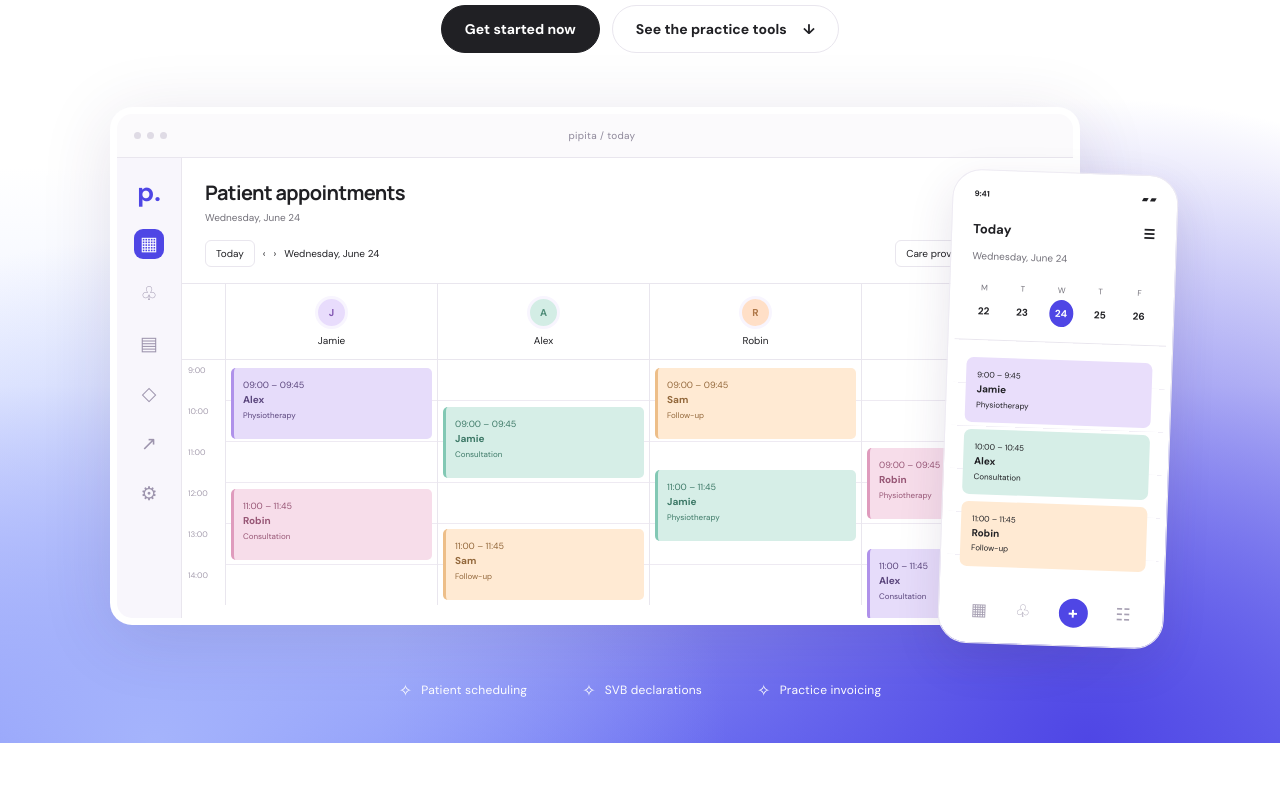
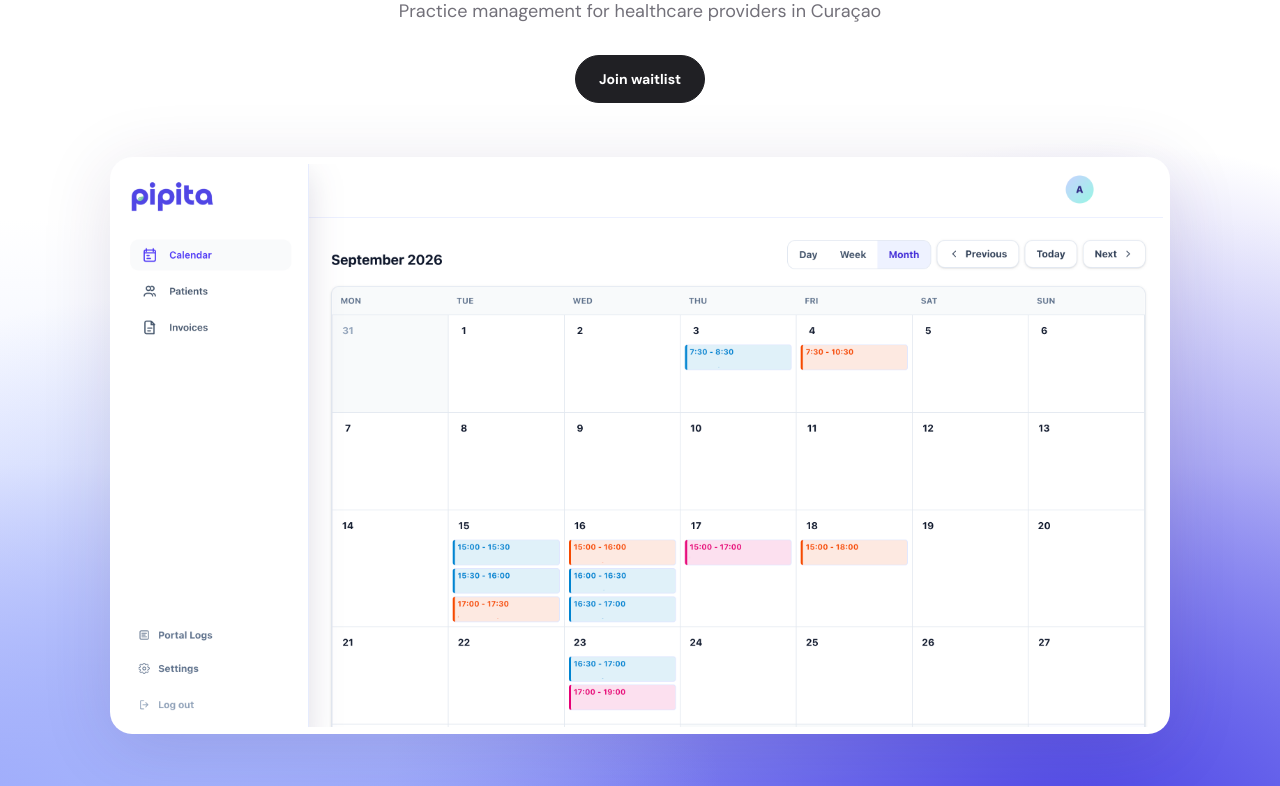
Before and after one commit to kyaralucas/pipita-web, a plain HTML site: page index.html in a window 1280 px wide. Shown: the part 339-1125 px from the top of the page. Drawn offline with Linux system fonts and the light colour scheme.

Commit message:
small changes

```diff
--- a/script.js
+++ b/script.js
@@ -1,7 +1,7 @@
 // Product copy adapted from the user-provided Pipita - Description.pdf.
 // App screens remain illustrative placeholders; Papiamentu is a draft translation.
-// Set signupUrl to the real HTTPS onboarding URL when it is available.
-const config = { signupUrl: '' };
+// All waitlist calls to action open this form in a new tab.
+const config = { signupUrl: 'https://forms.gle/rq7XEZfbXZM7J39H9' };
 const translations = {
   "en": {
     "title": "Pipita — Practice management software for Curaçao",
@@ -10,18 +10,14 @@ const translations = {
       "Practice tools",
       "FAQ"
     ],
-    "start": "Get started now",
+    "start": "Join waitlist",
     "explore": "See the practice tools",
     "eyebrow": "Practice management software for Curaçao",
     "hero": "Manage your practice.<br><em>Get back to your patients.</em>",
+    "heroSubtitle": "Practice management for healthcare providers in Curaçao",
     "sub": "Schedule patients, prepare SVB declarations, and manage invoices in one application. Pipita takes repetitive administration off your plate, so you can spend more of your day providing care.",
-    "pillars": [
-      "Patient scheduling",
-      "SVB declarations",
-      "Practice invoicing"
-    ],
     "businessLabel": "For healthcare providers in Curaçao",
-    "businessTitle": "Practice software that understands your work.",
+    "businessTitle": "Simple, flexible and powerful practice management software for your workflows",
     "businessIntro": "Physiotherapists, psychologists, and other care professionals share the same challenge: administration takes time away from patients. Pipita is built around healthcare workflows, with tools tailored to the type of care you provide.",
     "businesses": [
       "Physiotherapists",
@@ -30,16 +26,16 @@ const translations = {
     ],
     "placeholder": "Photo placeholder",
     "featureLabel": "From your first appointment to month-end admin",
-    "featureTitle": "Appointments. SVB claims. Invoices. One Pipita.",
-    "featureIntro": "Your practice needs more than a calendar. Pipita brings scheduling and financial administration together, reducing the manual work behind every day of care.",
+    "featureTitle": "Everything you need to run your practice",
+    "featureIntro": "Pipita brings scheduling and financial administration together, reducing the manual work behind every day of care.",
     "featureNames": [
       "Schedule your patients",
-      "Prepare SVB declarations",
+      "Send automated reminders",
       "Manage practice invoices"
     ],
     "featureDescriptions": [
       "Plan patient appointments in a clear digital calendar. Check your schedule on desktop or mobile and keep appointment planning in the same application as your practice administration.",
-      "Replace time-consuming, manual declaration preparation with digital workflows. Pipita automates repetitive steps in preparing monthly SVB claims, helping you spend fewer hours on month-end paperwork.",
+      "Send reminders to patients so they don't miss their appointments.",
       "Handle invoices alongside your patient scheduling and declarations. Keep the administrative side of your practice in one application instead of relying on separate piles of paperwork."
     ],
     "allLabel": "Patient information and practice administration",
@@ -52,7 +48,7 @@ const translations = {
     ],
     "ctaTitle": "Your patients need your time. Paperwork doesn’t.",
     "ctaText": "Bring your appointments, SVB declarations, and invoicing into Pipita, and give repetitive practice administration less of your day.",
-    "faqTitle": "Questions about running your practice with Pipita",
+    "faqTitle": "Frequently asked questions",
     "faqLabel": "Choosing software for your practice",
     "questions": [
       "What can I manage with Pipita?",
@@ -74,7 +70,7 @@ const translations = {
       "Yes. Patient information, scheduling, and administration are part of the same application. You can manage the daily work of your practice without keeping these tasks in separate paper-based processes.",
       "Yes. Amy, a physiotherapist, and Kyara, a developer, first built Pipita to reduce the time Amy spent preparing declarations. Amy tested it in her daily practice, and feedback from other healthcare professionals helped shape the broader practice-management application."
     ],
-    "footerTag": "Practice management for healthcare providers in Curaçao. Scheduling, SVB declarations, and invoicing in one application.",
+    "footerTag": "Practice management for healthcare providers in Curaçao.",
     "footerHeads": [
       "Pipita for your practice",
       "Healthcare providers",
@@ -123,7 +119,9 @@ const translations = {
     "impactLabel": "Less time preparing monthly SVB claims",
     "impactTitle": "16 hours of admin.<br>Down to 2.",
     "impactText": "For one physiotherapist managing 50 patients, Pipita reduced monthly SVB claims preparation from 16 hours to 2. That’s 14 hours a month no longer spent preparing declarations.",
-    "impactNote": "A result from one physiotherapy practice. Time savings vary with practice size and workflow."
+    "impactNote": "A result from one physiotherapy practice. Time savings vary with practice size and workflow.",
+    "awardNomination": "Nominated for the 2026 Curaçao Digital Innovation Award by CITI.",
+    "heroScreenshotAlt": "Pipita desktop application showing the monthly appointment calendar and navigation for patients and invoices."
   },
   "nl": {
     "title": "Pipita — Praktijksoftware voor zorgverleners op Curaçao",
@@ -132,18 +130,14 @@ const translations = {
       "Praktijkfuncties",
       "Veelgestelde vragen"
     ],
-    "start": "Start nu",
+    "start": "Meld je aan voor de wachtlijst",
     "explore": "Bekijk de praktijkfuncties",
     "eyebrow": "Praktijksoftware voor Curaçao",
     "hero": "Beheer je praktijk.<br><em>Besteed meer tijd aan je patiënten.</em>",
+    "heroSubtitle": "Praktijkbeheer voor zorgverleners op Curaçao",
     "sub": "Plan patiëntafspraken, bereid SVB-declaraties voor en beheer facturen in één applicatie. Pipita neemt terugkerend administratief werk uit handen, zodat je meer van je dag aan zorg kunt besteden.",
-    "pillars": [
-      "Patiëntafspraken",
-      "SVB-declaraties",
-      "Praktijkfacturatie"
-    ],
     "businessLabel": "Voor zorgverleners op Curaçao",
-    "businessTitle": "Praktijksoftware die jouw werk begrijpt.",
+    "businessTitle": "Eenvoudige, flexibele en krachtige praktijkbeheersoftware voor uw workflows",
     "businessIntro": "Fysiotherapeuten, psychologen en andere zorgprofessionals herkennen dezelfde uitdaging: administratie gaat ten koste van tijd voor patiënten. Pipita sluit aan op zorgprocessen, met functies afgestemd op het type zorg dat je verleent.",
     "businesses": [
       "Fysiotherapeuten",
@@ -152,16 +146,16 @@ const translations = {
     ],
     "placeholder": "Tijdelijke afbeelding",
     "featureLabel": "Van de eerste afspraak tot de maandafsluiting",
-    "featureTitle": "Afspraken. SVB-declaraties. Facturen. Eén Pipita.",
-    "featureIntro": "Je praktijk heeft meer nodig dan een agenda. Pipita brengt planning en financiële administratie samen en vermindert het handmatige werk achter elke dag zorg.",
+    "featureTitle": "Alles wat je nodig hebt om je praktijk te runnen",
+    "featureIntro": "Pipita brengt planning en financiële administratie samen en vermindert het handmatige werk achter elke dag zorg.",
     "featureNames": [
       "Plan je patiëntafspraken",
-      "Bereid SVB-declaraties voor",
+      "Verstuur geautomatiseerde herinneringen",
       "Beheer je praktijkfacturen"
     ],
     "featureDescriptions": [
       "Plan patiëntafspraken in een overzichtelijke digitale agenda. Bekijk je planning op desktop of mobiel en houd je afspraken in dezelfde applicatie als je praktijkadministratie.",
-      "Vervang tijdrovende, handmatige declaratievoorbereiding door digitale processen. Pipita automatiseert terugkerende stappen bij maandelijkse SVB-declaraties, zodat je minder uren kwijt bent aan papierwerk aan het einde van de maand.",
+      "Stuur herinneringen naar patiënten, zodat ze hun afspraken niet missen.",
       "Beheer facturen naast je patiëntafspraken en declaraties. Houd de administratie van je praktijk in één applicatie, in plaats van verspreid over losse stapels papier."
     ],
     "allLabel": "Patiëntinformatie en praktijkadministratie",
@@ -174,7 +168,7 @@ const translations = {
     ],
     "ctaTitle": "Je patiënten verdienen je tijd. Je papierwerk niet.",
     "ctaText": "Breng je afspraken, SVB-declaraties en facturatie onder in Pipita en besteed minder van je werkdag aan terugkerende praktijkadministratie.",
-    "faqTitle": "Vragen over praktijkbeheer met Pipita",
+    "faqTitle": "Veelgestelde vragen",
     "faqLabel": "Software kiezen voor je praktijk",
     "questions": [
       "Wat kan ik met Pipita beheren?",
@@ -196,7 +190,7 @@ const translations = {
       "Ja. Patiëntinformatie, planning en administratie zijn onderdeel van dezelfde applicatie. Zo kun je het dagelijkse werk van je praktijk beheren zonder deze taken in losse papieren processen bij te houden.",
       "Ja. Amy, fysiotherapeut, en Kyara, developer, bouwden Pipita eerst om de tijd die Amy aan declaraties besteedde te verminderen. Amy testte de software in haar dagelijkse praktijk. Feedback van andere zorgprofessionals hielp de bredere praktijkapplicatie vorm te geven."
     ],
-    "footerTag": "Praktijksoftware voor zorgverleners op Curaçao. Planning, SVB-declaraties en facturatie in één applicatie.",
+    "footerTag": "Praktijksoftware voor zorgverleners op Curaçao.",
     "footerHeads": [
       "Pipita voor je praktijk",
       "Zorgverleners",
@@ -245,7 +239,9 @@ const translations = {
     "impactLabel": "Minder tijd kwijt aan maandelijkse SVB-declaraties",
     "impactTitle": "16 uur administratie.<br>Terug naar 2.",
     "impactText": "Voor één fysiotherapeut met 50 patiënten bracht Pipita de voorbereiding van maandelijkse SVB-declaraties terug van 16 naar 2 uur. Dat is elke maand 14 uur minder declaratievoorbereiding.",
-    "impactNote": "Een resultaat uit één fysiotherapiepraktijk. De tijdwinst verschilt per praktijkgrootte en werkwijze."
+    "impactNote": "Een resultaat uit één fysiotherapiepraktijk. De tijdwinst verschilt per praktijkgrootte en werkwijze.",
+    "awardNomination": "Genomineerd voor de Curaçao Digital Innovation Award 2026 van CITI.",
+    "heroScreenshotAlt": "De desktopapplicatie van Pipita met de maandelijkse afsprakenagenda en navigatie voor patiënten en facturen."
   },
   "pap": {
     "title": "Pipita — Software pa maneho di práktika na Kòrsou",
@@ -254,18 +250,14 @@ const translations = {
       "Funshonnan",
       "Pregunta frekuente"
     ],
-    "start": "Kuminsá awó",
+    "start": "Djòin nos lista di espera",
     "explore": "Mira e funshonnan",
     "eyebrow": "Software pa maneho di práktika na Kòrsou",
     "hero": "Manehá bo práktika.<br><em>Duna bo pasientenan mas tempu.</em>",
+    "heroSubtitle": "Maneho di práktika pa dunadónan di kuido na Kòrsou",
     "sub": "Planifiká sitanan di pasiente, prepará deklarashonnan di SVB i manejá fakturanan den un solo aplikashon. Pipita ta kita trabou administrativo repetitivo for di bo man, pa bo por dediká mas di bo dia na kuido.",
-    "pillars": [
-      "Sitanan di pasiente",
-      "Deklarashonnan di SVB",
-      "Fakturashon di práktika"
-    ],
     "businessLabel": "Pa dunadónan di kuido na Kòrsou",
-    "businessTitle": "Software di práktika ku ta komprondé bo trabou.",
+    "businessTitle": "Software di maneho di práktika simpel, fleksibel i poderoso pa bo workflows",
     "businessIntro": "Fisioterapeutanan, sikólogonan i otro profeshonalnan di kuido ta enfrentá e mesun reto: administrashon ta kita tempu for di pasientenan. Pipita ta basá riba prosesonan di kuido, ku funshonnan adaptá na e tipo di kuido ku bo ta duna.",
     "businesses": [
       "Fisioterapeutanan",
@@ -274,17 +266,17 @@ const translations = {
     ],
     "placeholder": "Foto di ehèmpel",
     "featureLabel": "For di e promé sita te administrashon di fin di luna",
-    "featureTitle": "Sitanan. Deklarashonnan di SVB. Fakturanan. Un solo Pipita.",
-    "featureIntro": "Bo práktika mester mas ku un agenda. Pipita ta trese planifikashon i administrashon finansiero huntu i ta redusí e trabou manual tras di kada dia di kuido.",
+    "featureTitle": "Tur loke bo mester pa manehá bo práktika",
+    "featureIntro": "Pipita ta trese planifikashon i administrashon finansiero huntu i ta redusí e trabou manual tras di kada dia di kuido.",
     "featureNames": [
       "Planifiká sitanan di pasiente",
-      "Prepará deklarashonnan di SVB",
+      "Manda rekordatorionan di sita",
       "Manehá fakturanan di bo práktika"
     ],
     "featureDescriptions": [
-      "Planifiká sitanan di pasiente den un agenda digital kla. Mira bo planifikashon riba desktop òf mobil i tene bo sitanan den e mesun aplikashon ku administrashon di bo práktika.",
-      "Remplasá preparashon manual di deklarashonnan ku ta tuma hopi tempu ku prosesonan digital. Pipita ta automatisá pasonan repetitivo pa prepará deklarashonnan mensual di SVB, pa bo pasa ménos ora riba papel na fin di luna.",
-      "Manehá fakturanan huntu ku sitanan di pasiente i deklarashonnan. Tene administrashon di bo práktika den un solo aplikashon en bes di dependé di diferente stapel di papel."
+      "Planifiká sitanan di pasiente den un agenda digital. Mira bo planifikashon riba desktop òf mobil i tene bo sitanan den e mesun aplikashon ku administrashon di bo práktika.",
+      "Manda rekordatorio pa pashèntnan pa nan no pèrdè nan sita.",
+      "Manehá fakturanan huntu ku sitanan di pasiente. Tene administrashon di bo práktika den un solo aplikashon en bes di dependé di diferente stapel di papel."
     ],
     "allLabel": "Informashon di pasiente i administrashon di práktika",
     "allTitle": "Mira bo planifikashon.<br>Haña informashon di pasiente.<br><em>Sigui duna bon kuido.</em>",
@@ -296,7 +288,7 @@ const translations = {
     ],
     "ctaTitle": "Bo pasientenan mester di bo tempu. Bo papel no.",
     "ctaText": "Trese bo sitanan, deklarashonnan di SVB i fakturashon den Pipita, i dediká ménos di bo dia na administrashon repetitivo di bo práktika.",
-    "faqTitle": "Preguntanan tokante maneho di práktika ku Pipita",
+    "faqTitle": "Preguntanan frekuente",
     "faqLabel": "Skohe software pa bo práktika",
     "questions": [
       "Kiko mi por maneha ku Pipita?",
@@ -318,7 +310,7 @@ const translations = {
       "Si. Informashon di pasiente, planifikashon i administrashon ta parti di e mesun aplikashon. Bo por maneha e trabou diario di bo práktika sin tene e tareanan aki den prosesonan separá riba papel.",
       "Si. Amy, un fisioterapeuta, i Kyara, un desaroyadó di software, a traha Pipita promé pa redusí e tempu ku Amy tabata pasa riba deklarashonnan. Amy a tèst e software den su práktika diario. Komentario di otro profeshonalnan di kuido a yuda forma e aplikashon pa maneho di práktika."
     ],
-    "footerTag": "Software pa maneho di práktika pa dunadónan di kuido na Kòrsou. Planifikashon, deklarashonnan di SVB i fakturashon den un solo aplikashon.",
+    "footerTag": "Software pa maneho di práktika pa dunadónan di kuido na Kòrsou.",
     "footerHeads": [
       "Pipita pa bo práktika",
       "Dunadónan di kuido",
@@ -367,7 +359,9 @@ const translations = {
     "impactLabel": "Ménos tempu pa deklarashonnan mensual di SVB",
     "impactTitle": "16 ora di administrashon.<br>Redusí pa 2.",
     "impactText": "Pa un fisioterapeuta ku 50 pasiente, Pipita a redusí preparashon di deklarashonnan mensual di SVB di 16 ora pa 2. Ta 14 ora ménos kada luna dediká na prepará deklarashonnan.",
-    "impactNote": "Un resultado di un práktika di fisioterapia. E tempu spar ta varia segun tamaño di e práktika i su manera di traha."
+    "impactNote": "Un resultado di un práktika di fisioterapia. E tempu spar ta varia segun tamaño di e práktika i su manera di traha.",
+    "awardNomination": "Nominá pa e Curaçao Digital Innovation Award 2026 di CITI.",
+    "heroScreenshotAlt": "Aplikashon di Pipita riba desktop ku agenda mensual di sita i navigashon pa pasientenan i fakturanan."
   }
 };
 
@@ -396,19 +390,24 @@ function render(lang) {
 
 
       <h1>${t.hero}</h1>
+      <p class="hero-sub">${t.heroSubtitle}</p>
 
-      <div class="hero-buttons"><button class="btn btn-dark" data-start>${t.start} </button><a class="btn" href="#features">${t.explore}<span aria-hidden="true">↓</span></a></div></div><div class="hero-art" role="img" aria-label="${t.screen}">${dashboard(t)}${phone(t,'hero-phone')}</div>
-       <div class="hero-foot wrap">${t.pillars.map(p=>`<span><b aria-hidden="true">✧</b>${p}</span>`).join('')}</div>
+      <div class="hero-buttons"><button class="btn btn-dark" data-start>${t.start} </button></div></div><div class="hero-art hero-art--screenshot"><div class="browser"><img class="hero-screenshot" src="images/Desktop_Screenshot_Pipita.png" alt="${t.heroScreenshotAlt}" width="3000" height="1616" fetchpriority="high"></div></div>
+       <div class="hero-foot wrap"><p class="award-nomination"><span aria-hidden="true">✧</span> ${t.awardNomination}</p></div>
       </section>
   <section class="section wrap" id="businesses"><div class="section-head">
 
-  <h2>${t.businessTitle}</h2><p>${t.businessIntro}</p><button class="btn btn-dark" data-start>${t.start} </button></div><div class="business-grid">${t.businesses.map((n,i)=>`<article class="business-card" data-image-slot="business-${i+1}"><span class="image-note">${t.placeholder}</span><span class="placeholder-icon" aria-hidden="true">${['✧','♡','✚'][i]}</span><h3>${n}</h3></article>`).join('')}</div></section>
-  <section class="section features" id="features"><div class="wrap"><div class="section-label">${t.featureLabel}</div><h2>${t.featureTitle}</h2><p class="intro">${t.featureIntro}</p><div class="feature-grid">${t.featureNames.map((n,i)=>`<article><div class="feature-icon" aria-hidden="true">${['▦','♡','↗'][i]}</div><h3>${n}</h3><p>${t.featureDescriptions[i]}</p></article>`).join('')}</div><aside class="impact" aria-labelledby="impact-title"><div><div class="section-label">${t.impactLabel}</div><h3 id="impact-title">${t.impactTitle}</h3></div><div><p>${t.impactText}</p><p class="impact-note">${t.impactNote}</p></div></aside></div></section>
-  <section class="section wrap split"><div><div class="section-label">${t.allLabel}</div><h2>${t.allTitle}</h2><p class="intro">${t.allIntro}</p><ul class="checklist">${t.checks.map(c=>`<li>${c}</li>`).join('')}</ul></div><div class="phones" role="img" aria-label="${t.screen}"><div class="phone profile" aria-hidden="true"><div class="phone-status"><span>9:41</span><span>▰ ▰</span></div><div class="profile-body"><div class="profile-avatar">J</div><h3>${t.sample}</h3><p>${t.profile}</p><div class="profile-block"><b>${t.notes}</b><div class="profile-tags">${t.tags.map(tag=>`<span>${tag}</span>`).join('')}</div></div><div class="profile-block"><b>${t.inspiration}</b><div class="profile-tiles"><i></i><i></i><i></i><i></i></div></div><div class="profile-block"><b>${t.next}</b>${t.date}</div></div></div>${phone(t)}</div></section>
-  <section class="cta"><h2>${t.ctaTitle}</h2><p>${t.ctaText}</p><button class="btn" data-start>${t.start} </button></section>
-  <section class="section wrap" id="faq"><div class="section-head"><div class="section-label">${t.faqLabel}</div><h2>${t.faqTitle}</h2></div><div class="faq-list">${t.questions.map((q,i)=>`<details><summary>${q}</summary><p>${t.answers[i]}</p></details>`).join('')}</div></section>
+  <h2>${t.businessTitle}</h2><p>${t.businessIntro}</p><button class="btn btn-dark" data-start>${t.start} </button></div><div class="business-grid">${t.businesses.map((n,i)=>`<article class="business-card" data-image-slot="business-${i+1}"><img src="images/${['Physio.png','Phsy.png','Other.png'][i]}" alt="" width="1200" height="1000" loading="lazy" decoding="async"><h3>${n}</h3></article>`).join('')}</div></section>
+  <section class="section features" id="features"><div class="wrap">
+
+  <h2>${t.featureTitle}</h2><p class="intro">${t.featureIntro}</p>
+  <div class="feature-grid">${t.featureNames.map((n,i)=>`<article>
+    <h3>${n}</h3><p>${t.featureDescriptions[i]}</p></article>`).join('')}</div></div></section>
+  <section class="section wrap" id="faq"><div class="section-head">
+
+  <h2>${t.faqTitle}</h2></div><div class="faq-list">${t.questions.map((q,i)=>`<details><summary>${q}</summary><p>${t.answers[i]}</p></details>`).join('')}</div></section>
   </main>
-  <footer class="footer"><div class="wrap"><div class="footer-grid"><div class="footer-brand"><a href="#" aria-label="Pipita">${brand}</a><p class="footer-tag">${t.footerTag}</p></div><div><h3>${t.footerHeads[0]}</h3><div class="footer-links"><a href="#main">${t.footerLink}</a><a href="#features">${t.nav[1]}</a><a href="#faq">${t.nav[2]}</a></div></div><div><h3>${t.footerHeads[1]}</h3><div class="footer-links">${t.businesses.slice(0,4).map(n=>`<a href="#businesses">${n}</a>`).join('')}</div></div><div><h3>${t.footerHeads[2]}</h3><div class="footer-links"><a href="#get-started" data-start>${t.footerCta}</a></div></div></div><div class="footer-bottom">${languageSelect(t,'footer')}<span>© ${new Date().getFullYear()} Pipita. ${t.rights}</span></div><p class="draft-note">${t.draft}</p></div></footer>
+  <footer class="footer"><div class="wrap"><div class="footer-grid"><div class="footer-brand"> <a class="header-logo" href="#" aria-label="Pipita"><img src="images/Logo_Name_Dark.png" alt="Pipita" width="1270" height="499"></a> <p class="footer-tag">${t.footerTag}</p></div><div><h3>${t.footerHeads[0]}</h3><div class="footer-links"><a href="#main">${t.footerLink}</a><a href="#features">${t.nav[1]}</a><a href="#faq">${t.nav[2]}</a></div></div><div><h3>${t.footerHeads[1]}</h3><div class="footer-links">${t.businesses.slice(0,4).map(n=>`<a href="#businesses">${n}</a>`).join('')}</div></div><div><h3>${t.footerHeads[2]}</h3><div class="footer-links"><a href="#get-started" data-start>${t.footerCta}</a></div></div></div><div class="footer-bottom">${languageSelect(t,'footer')}<span>© ${new Date().getFullYear()} Pipita. ${t.rights}</span></div> </div></footer>
   <dialog id="signup-dialog" aria-labelledby="dialog-title" aria-describedby="dialog-description"><button class="dialog-close" aria-label="${t.dismiss}" data-close>×</button><h2 id="dialog-title">${t.dialogTitle}</h2><p id="dialog-description">${t.dialogText}</p><button class="btn btn-dark" data-close>${t.close}</button></dialog>`;
   document.querySelectorAll('[data-language]').forEach(select => {
     select.value = lang;
@@ -438,7 +437,7 @@ function render(lang) {
   const dialog = document.getElementById('signup-dialog');
   document.querySelectorAll('[data-start]').forEach(button => button.addEventListener('click', event => {
     event.preventDefault();
-    if (config.signupUrl) { window.location.assign(config.signupUrl); return; }
+    if (config.signupUrl) { window.open(config.signupUrl, '_blank', 'noopener,noreferrer'); return; }
     dialog.showModal();
   }));
   document.querySelectorAll('[data-close]').forEach(button => button.addEventListener('click', () => dialog.close()));
```
Also changed, not shown: images/Desktop_Screenshot_Pipita.png (added), images/Logo_Name.png, images/Logo_Name_Dark.png (added), images/Other.png (added), images/Phsy.png (added), styles.css, 1 other file.
